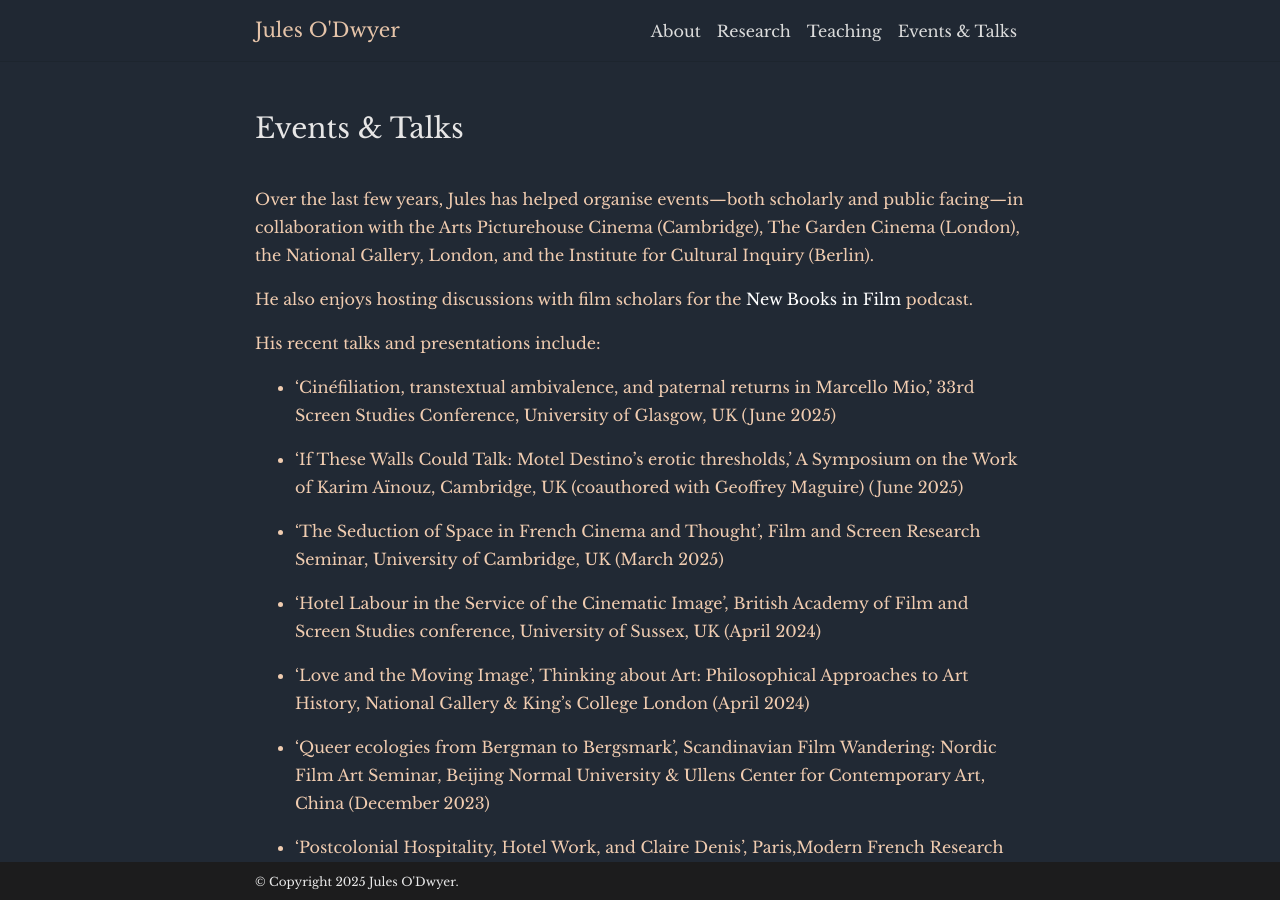
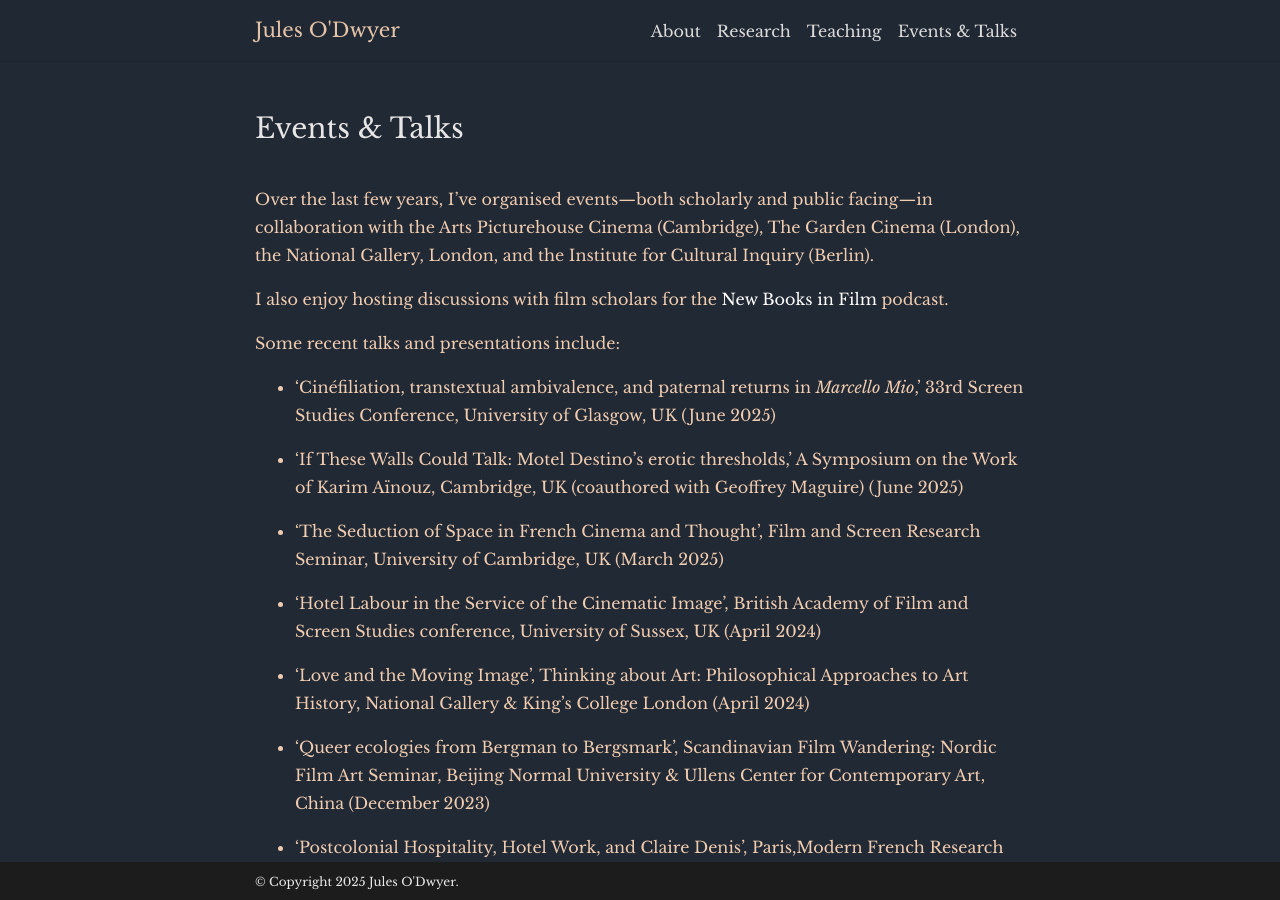
Before and after one commit to julesodwyer/julesodwyer.github.io, a Jekyll site: the page built from _pages/talks.md, in a window 1280 px wide and 900 px high. Built offline with Jekyll 4.4.1, drawn with Linux system fonts in a browser that asks for light colours; comment, search, counter and statistics services are not loaded; a style sheet for code colours, icons or effects is not loaded.

Commit message:
Update talks.md

```diff
--- a/_pages/talks.md
+++ b/_pages/talks.md
@@ -7,13 +7,13 @@ nav: true
 nav_order: 4
 ---
 
-Over the last few years, Jules has helped organise events—both scholarly and public facing—in collaboration with the Arts Picturehouse Cinema (Cambridge), The Garden Cinema (London), the National Gallery, London, and the Institute for Cultural Inquiry (Berlin).
+Over the last few years, I've organised events—both scholarly and public facing—in collaboration with the Arts Picturehouse Cinema (Cambridge), The Garden Cinema (London), the National Gallery, London, and the Institute for Cultural Inquiry (Berlin).
 
-He also enjoys hosting discussions with film scholars for the [New Books in Film](https://newbooksnetwork.com/hosts/profile/3701215f-f53f-4002-9548-ea6672e12f05) podcast.
+I also enjoy hosting discussions with film scholars for the [New Books in Film](https://newbooksnetwork.com/hosts/profile/3701215f-f53f-4002-9548-ea6672e12f05) podcast.
 
-His recent talks and presentations include:
+Some recent talks and presentations include:
 
-* 'Cinéfiliation, transtextual ambivalence, and paternal returns in Marcello Mio,' 33rd Screen Studies Conference, University of Glasgow, UK (June 2025)
+* 'Cinéfiliation, transtextual ambivalence, and paternal returns in _Marcello Mio_,' 33rd Screen Studies Conference, University of Glasgow, UK (June 2025)
 
 * 'If These Walls Could Talk: Motel Destino’s erotic thresholds,' A Symposium on the Work of Karim Aïnouz, Cambridge, UK (coauthored with Geoffrey Maguire) (June 2025)
 
```
